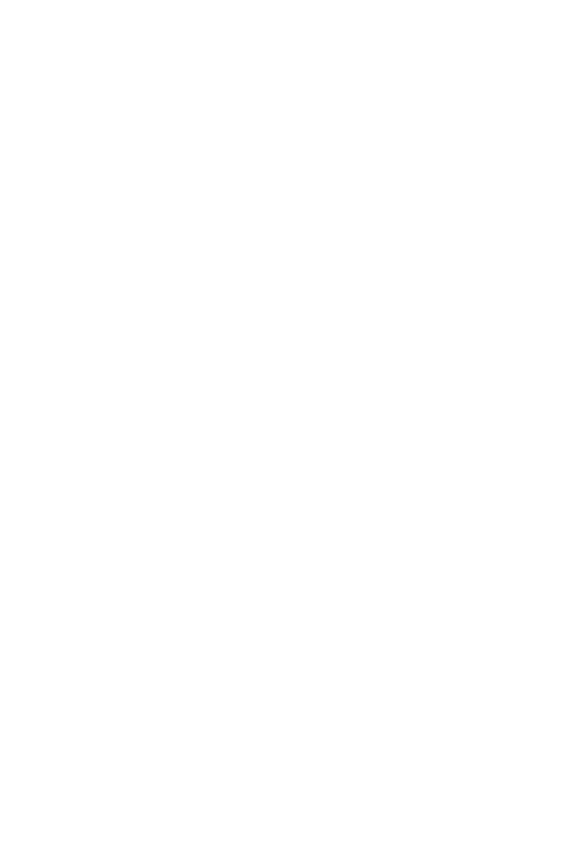
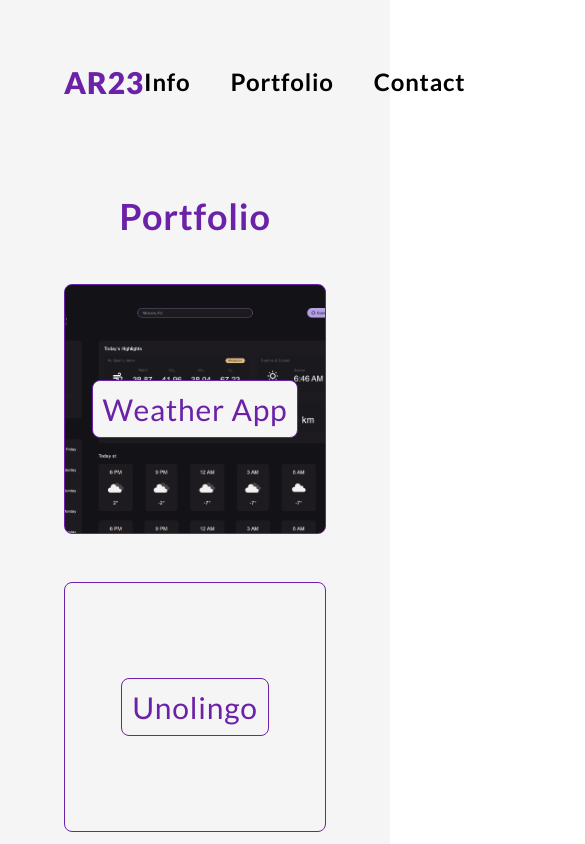
Before and after one commit to PICKLEGENT/ar23-portfolio-website, a React (Vite) app: page /portfolio in a window 390 px wide. Shown: the top 844 px of the page, 585 px wide, since content can reach past the window. Built offline with nearby package versions, Linux system fonts and the light colour scheme.

Commit message:
Portfolio page Done

```diff
--- a/src/constants/index.ts
+++ b/src/constants/index.ts
@@ -1,11 +1,11 @@
-export const listOfWorks = [
+export const listOfProjects = [
 	'Weather App',
 	'Unolingo',
 	'Car Showcase Website',
 	'Receipt Search App',
 ];
 
-export const portfolioWorks = [
+export const portfolio = [
 	{
 		projectName: 'Weather App',
 		projectDescription: 'Weather App',
@@ -21,7 +21,7 @@
 		projectLink: 'https://unolingo-tau.vercel.app/',
 	},
 	{
-		projectName: 'Car Showcase',
+		projectName: 'Car Showcase Website',
 		projectDescription: 'Car Showcase',
 		projectPreview: '/src/assets/images/carShowcasePreview.png',
 		projectImage: '',
@@ -44,7 +44,7 @@
 	{
 		projectName: 'Receipt Search App',
 		projectDescription: 'Receipt Search App',
-		projectPreview: '/src/assets/images/fitnessAppPreview.png',
+		projectPreview: '',
 		projectImage: '',
 		projectLink: '',
 	},
--- a/src/pages/Contact.tsx
+++ b/src/pages/Contact.tsx
@@ -7,9 +7,9 @@
         <>
             <main className="px-16 lg:px-52 py-16 tracking-wider bg-neutral-100 dark:bg-zinc-900">
                 <Header />
-                <div className="mt-24 text-center">
+                <section className="mt-24 text-center">
                     <CustomHeading title="Send me a message. I’m gonna check this out." />
-                </div>
+                </section>
                 <div className="mt-24">
                     <form action="#">
                         <ul>
--- a/src/pages/Home.tsx
+++ b/src/pages/Home.tsx
@@ -1,5 +1,5 @@
 import { Link } from "react-router-dom";
-import { listOfWorks } from "../constants";
+import { listOfProjects } from "../constants";
 import { CustomHeading, Footer, Header, SmallInfo, Ticker } from "../components";
 
 const Home = () => {
@@ -24,10 +24,10 @@
                     <div className="mt-24 mb-12">
                         <CustomHeading title={'Portfolio'} />
                     </div>
-                    {listOfWorks.map((work) => (
-                        <Link to='/' key={work} className="flex justify-between items-center mt-12 p-10 text-zinc-900 dark:text-neutral-100 border border-purple-800 dark:border-yellow-400 rounded-lg">
+                    {listOfProjects.map((project) => (
+                        <Link to='/' key={project} className="flex justify-between items-center mt-12 p-10 text-zinc-900 dark:text-neutral-100 border border-purple-800 dark:border-yellow-400 rounded-lg">
                             <h1 className="font-bold text-3xl">
-                                {work}
+                                {project}
                             </h1>
                             <p className="text-xl">Click</p>
                         </Link>
--- a/src/pages/Portfolio.tsx
+++ b/src/pages/Portfolio.tsx
@@ -1,8 +1,38 @@
+import { portfolio } from "../constants"
+import { CustomHeading, Footer, Header } from "../components"
 
 
 const Portfolio = () => {
     return (
         <>
+            <main className="px-16 lg:px-52 py-16 tracking-wider bg-neutral-100 dark:bg-zinc-900">
+                <Header />
+                <section className="mt-24 text-center">
+                    <CustomHeading title="Portfolio" />
+                </section>
+                <section>
+                    <div className="flex flex-wrap justify-between items-center">
+                        {portfolio.map((project, index) => (
+                            <div
+                                key={index}
+                                style={{
+                                    background: `${portfolio ? `URL(${project.projectPreview})` : 'transparent'}`,
+                                    backgroundSize: 'cover',
+                                    backgroundRepeat: 'no-repeat',
+                                    backgroundPosition: 'center'
+                                }}
+                                className="flex justify-center items-center mt-12 w-[400px] h-[250px] border border-purple-800 dark:border-yellow-400 rounded-lg"
+                            >
+                                <h1
+                                    className="p-2.5 text-3xl text-purple-800 dark:text-yellow-400 border border-purple-800 dark:border-yellow-400 bg-neutral-100 dark:bg-zinc-900 rounded-lg">
+                                    {project.projectName}
+                                </h1>
+                            </div>
+                        ))}
+                    </div>
+                </section>
+                <Footer />
+            </main>
         </>
     )
 }
```
